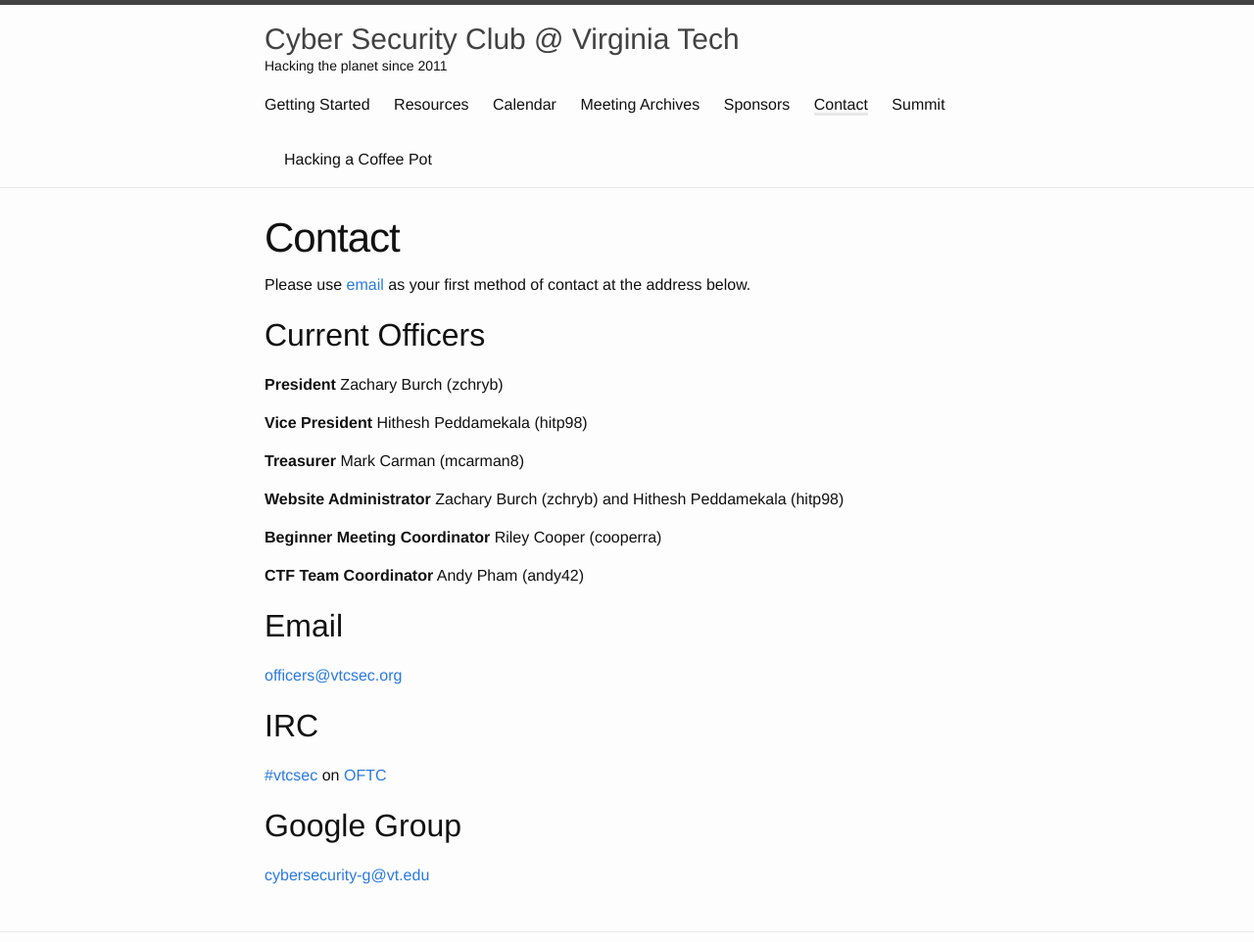
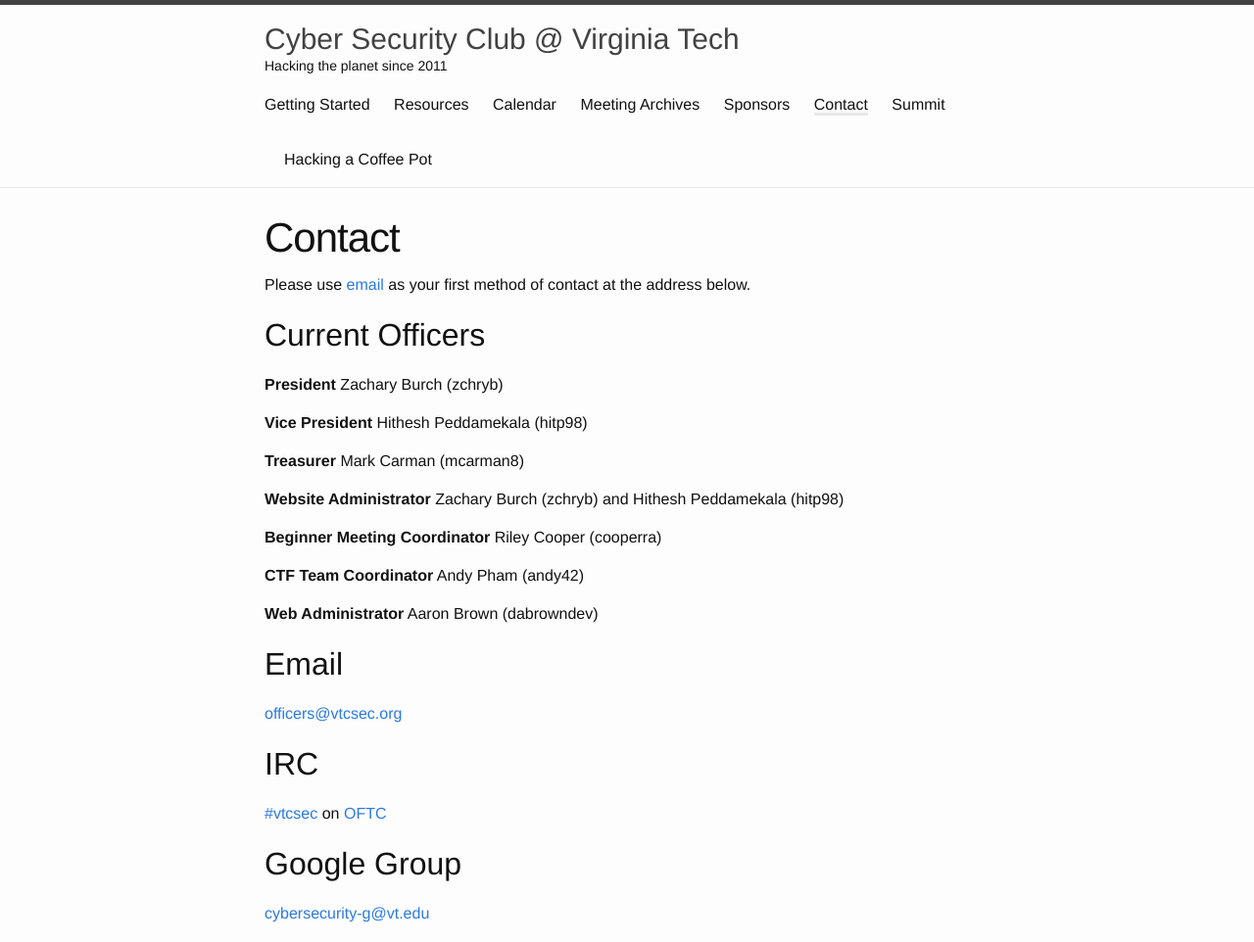
Before and after one commit to VTCSec/vtcsec.org, a Jekyll site: the page built from contact.md, in a window 1280 px wide. Shown: the top 962 px of the page at 98% size. Built offline with Jekyll 4.4.1, drawn with Linux system fonts in a browser that asks for light colours; grey boxes are pictures that could not be loaded.

Commit message:
Adding Web Administrator.

```diff
--- a/_data/officers.yml
+++ b/_data/officers.yml
@@ -10,3 +10,5 @@
   position: Beginner Meeting Coordinator
 - name: Andy Pham (andy42)
   position: CTF Team Coordinator
+- name: Aaron Brown (dabrowndev)
+  position: Web Administrator
```
